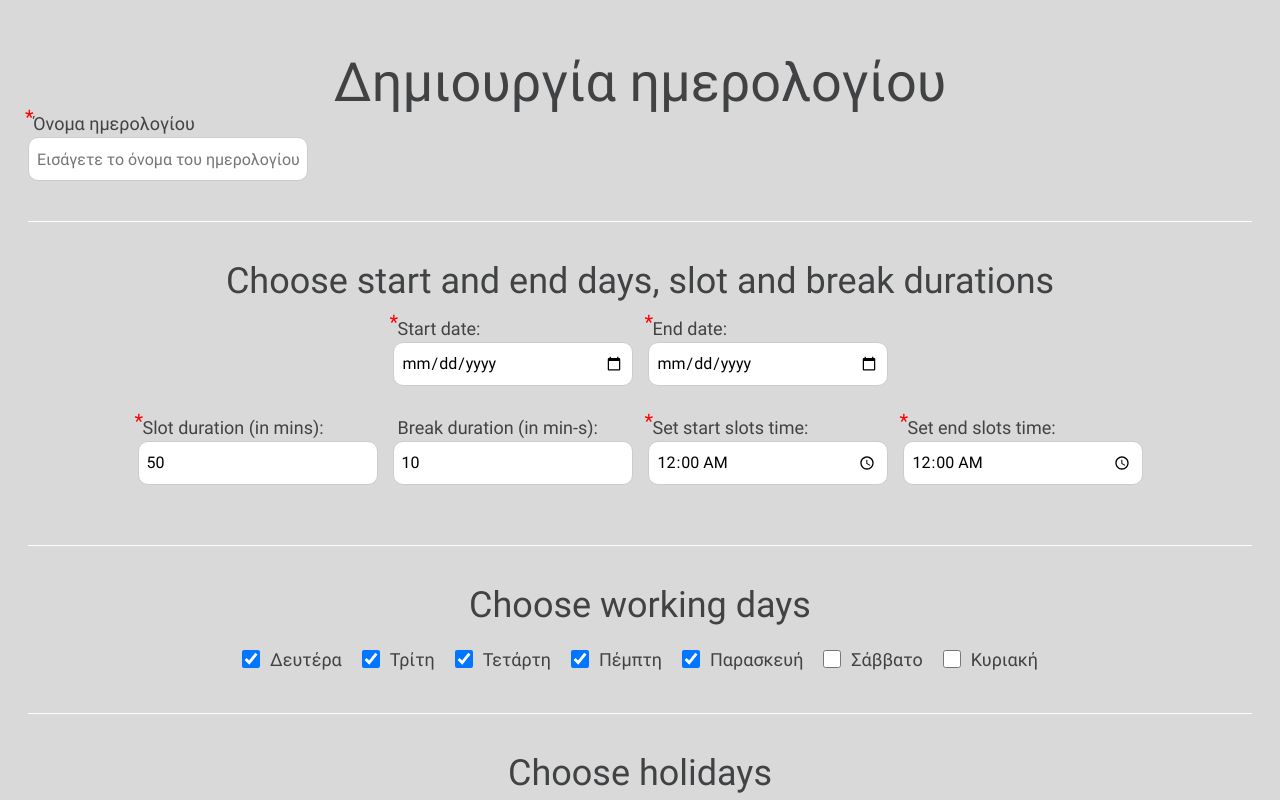
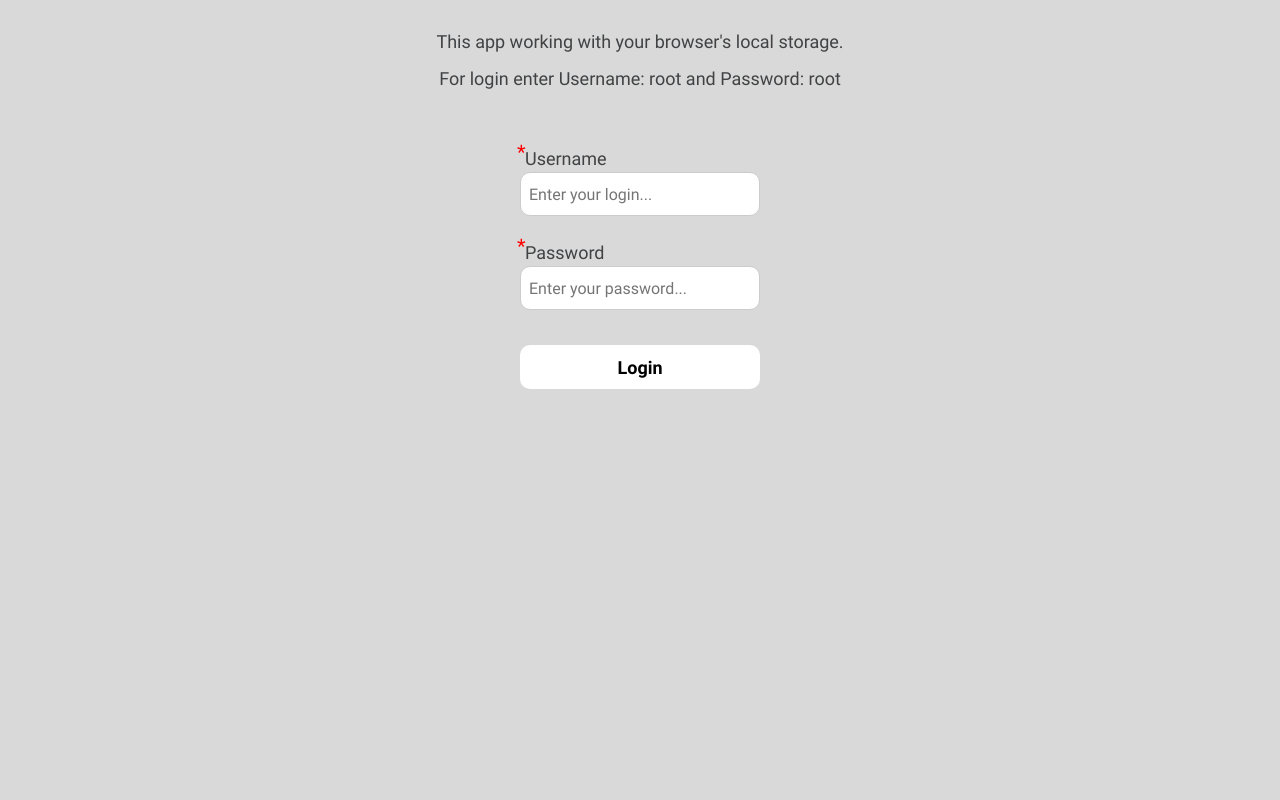
Before and after one commit to Efess86/Appointment-app, a React (Vite) app: page / in a window 1280 px wide. Shown: the top 800 px of the page. Built offline with nearby package versions, Linux system fonts and the light colour scheme.

Commit message:
- Add Login page - Add LABEL_USERNAME and LABEL_PASSWORD to LOGIN_PAGE array in translations.js

```diff
--- a/src/App.jsx
+++ b/src/App.jsx
@@ -1,78 +1,19 @@
 import React, { useState } from 'react';
 import Create from './pages/Admin/Create';
+import Login from './pages/User/Login';
 import './App.scss';
-// import Input from './components/input/input';
-// import Button from './components/button/button';
-// import Checkbox from './components/input/checkbox';
-// import { FaUser } from 'react-icons/fa';
-// import { APPOINTMENT_DATA } from './utils/config';
-
-
-// const getAllDateInfo = () => Object.entries(APPOINTMENT_DATA.DATES).map(([date, info]) => ({
-//   date, ...info
-// }));
-
-// const time = document.getElementById('slot_start');
-// console.log(time);
 
 
 
 
 function App() {
-  // console.log(getAllDateInfo());
 
 
   return (
     <div className="App">
 
-      <Create />
-      {/* Text input */}
-      {/* <Input
-        label="Calendar name"
-        id="calendar_name"
-        placeholder="Enter name of calendar..."
-        type="text"
-        value={calendarName}
-        onChange={handlerCalendarName}
-      /> */}
-
-      {/* Date input */}
-      {/* <Input
-        label='Select date'
-        id='select_date'
-        type='date'
-        required
-      /> */}
-
-      {/* Number input */}
-      {/* <Input
-        label="Slot start"
-        id="slot_start"
-        type="time"
-      /> */}
-
-      {/* <Checkbox
-        id='checkbox'
-        label='I agree'
-        required
-      /> */}
-
-      {/* <Button
-        id="myButton"
-        btn_name="Click me"
-        icon={<FaUser />}
-        className='outline'
-        onClick={() => console.log('Button clicked')}
-      /> */}
-
-      {/* <Button
-        id="myButton"
-        btn_name="Second"
-        className='outline'
-        withBorder
-        onClick={() => console.log('Button clicked')}
-      /> */}
-
+      {/* <Create /> */}
+      <Login />
     </div>
   )
 }
--- a/src/pages/User/Login.jsx
+++ b/src/pages/User/Login.jsx
@@ -0,0 +1,38 @@
+import React from "react";
+import Input from '../../components/input/input';
+import Button from "../../components/button/button";
+import { LOGIN_PAGE } from "../../utils/translations";
+import styles from "./Login.module.scss";
+
+function Login() {
+
+
+	return (
+		<div className={styles.loginContainer}>
+			<p>This app working with your browser's local storage.</p>
+			<p>For login enter Username: root and Password: root</p>
+			<div>
+				<Input
+					type="text"
+					id="loginInput"
+					required={true}
+					label={LOGIN_PAGE.USERNAME}
+					placeholder={LOGIN_PAGE.LABEL_USERNAME}
+				/>
+				<Input
+					type="text"
+					id="passInput"
+					required={true}
+					label={LOGIN_PAGE.PASSWORD}
+					placeholder={LOGIN_PAGE.LABEL_PASSWORD}
+				/>
+				<Button
+					id="loginBtn"
+					btn_name={LOGIN_PAGE.BUTTON}
+				/>
+			</div>
+		</div>
+	)
+}
+
+export default Login;
--- /dev/null
+++ b/src/pages/User/Login.module.scss
@@ -0,0 +1,22 @@
+.loginContainer {
+	margin: 0px auto;
+	max-width: 500px;
+
+	p {
+		text-align: center;
+		margin: 0 0 10px 0;
+	}
+
+	div {
+		display: flex;
+		flex-direction: column;
+		align-items: center;
+		gap: 10px;
+
+		margin: 40px 0 0 0;
+	}
+
+	button {
+		margin: 25px 0 0 0;
+	}
+}
--- a/src/utils/translations.js
+++ b/src/utils/translations.js
@@ -1,7 +1,9 @@
 // ----------- Login page -----------
 export const LOGIN_PAGE = {
 	USERNAME: 'Username',
+	LABEL_USERNAME: 'Enter your login...',
 	PASSWORD: 'Password',
+	LABEL_PASSWORD: 'Enter your password...',
 	BUTTON: 'Login',
 }
 
```
